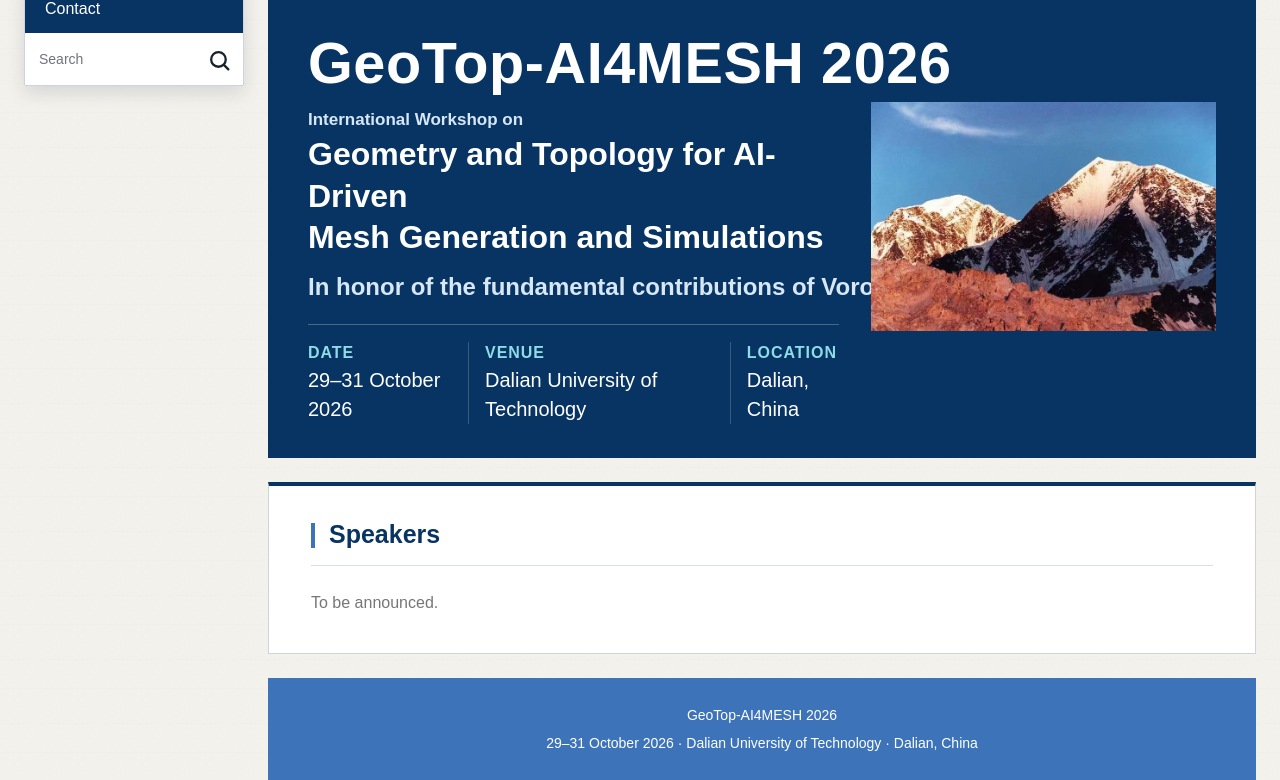
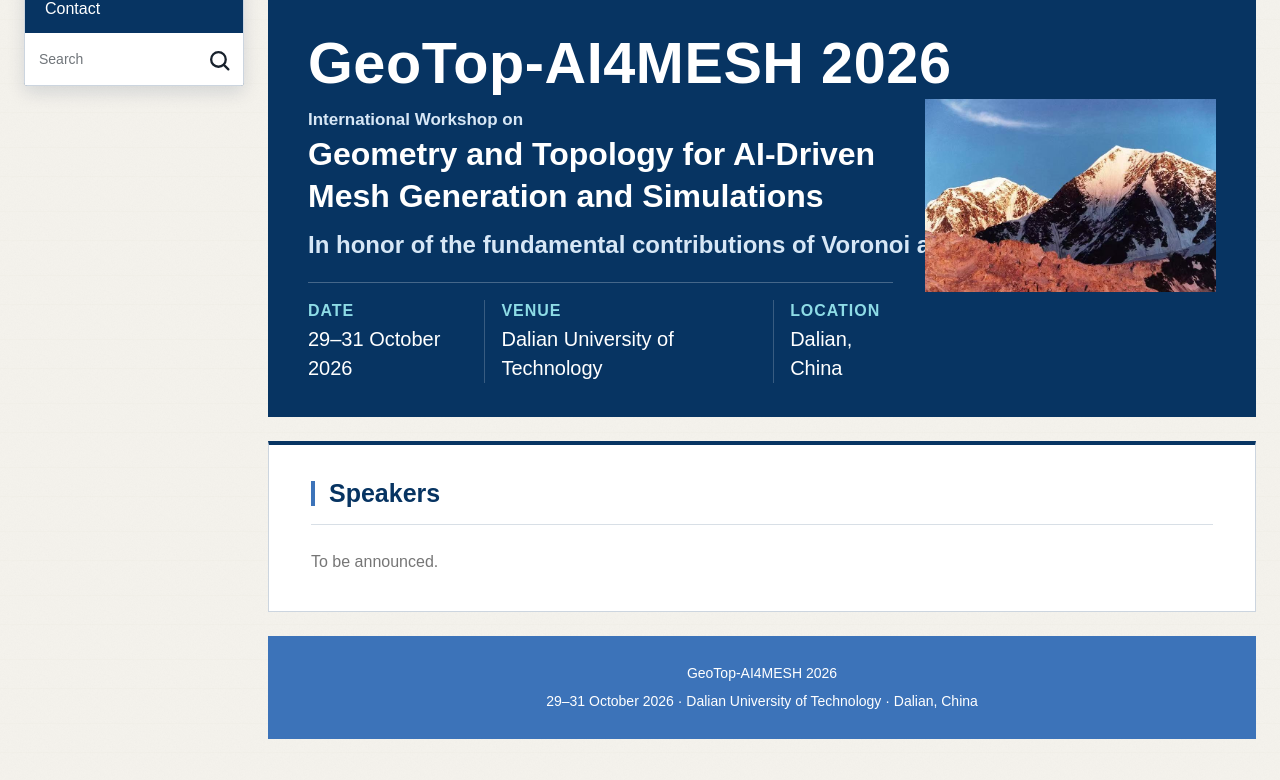
Before and after one commit to FHCCT/AI4MESH-WEB, a Jekyll site: the page built from speakers.md, in a window 1280 px wide and 1354 px high. Shown: the part 574-1354 px from the top of the window. Built offline with Jekyll 4.4.1, drawn with Linux system fonts in a browser that asks for light colours.

Commit message:
Make hero image responsive without squeezing text

```diff
--- a/assets/css/main.css
+++ b/assets/css/main.css
@@ -1577,7 +1577,7 @@ html:not(.js-enabled) .nav-group:focus-within > .nav-submenu {
   .hero-info-card {
     position: static;
     display: grid;
-    grid-template-columns: minmax(0, 1fr) clamp(260px, 38%, 550px);
+    grid-template-columns: minmax(0, 1fr) minmax(0, 32%);
     gap: 32px;
     align-items: stretch;
     width: 100%;
@@ -1610,6 +1610,7 @@ html:not(.js-enabled) .nav-group:focus-within > .nav-submenu {
   .hero-mountain img {
     width: 100%;
     height: auto;
+    max-width: 100%;
     object-fit: contain;
     object-position: right center;
   }
@@ -1660,6 +1661,22 @@ html:not(.js-enabled) .nav-group:focus-within > .nav-submenu {
   }
 }
 
+@media (min-width: 821px) and (max-width: 1200px) {
+  .hero-info-card {
+    grid-template-columns: minmax(0, 1fr);
+  }
+
+  .hero-subtitle {
+    white-space: normal;
+  }
+
+  .hero-mountain {
+    width: min(42%, 360px);
+    margin-left: auto;
+    transform: none;
+  }
+}
+
 @media (max-width: 820px) {
   .global-logo {
     width: 100%;
```
